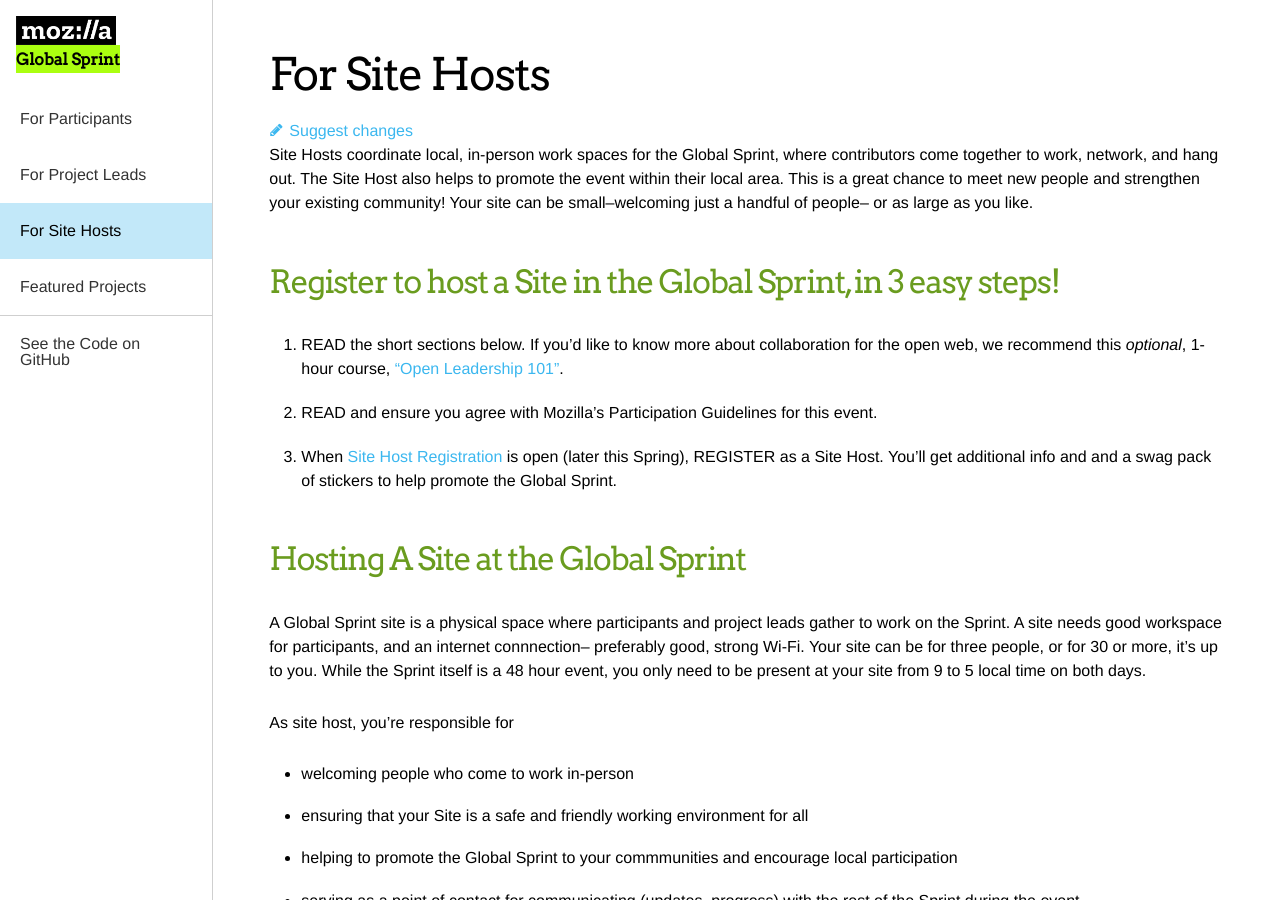
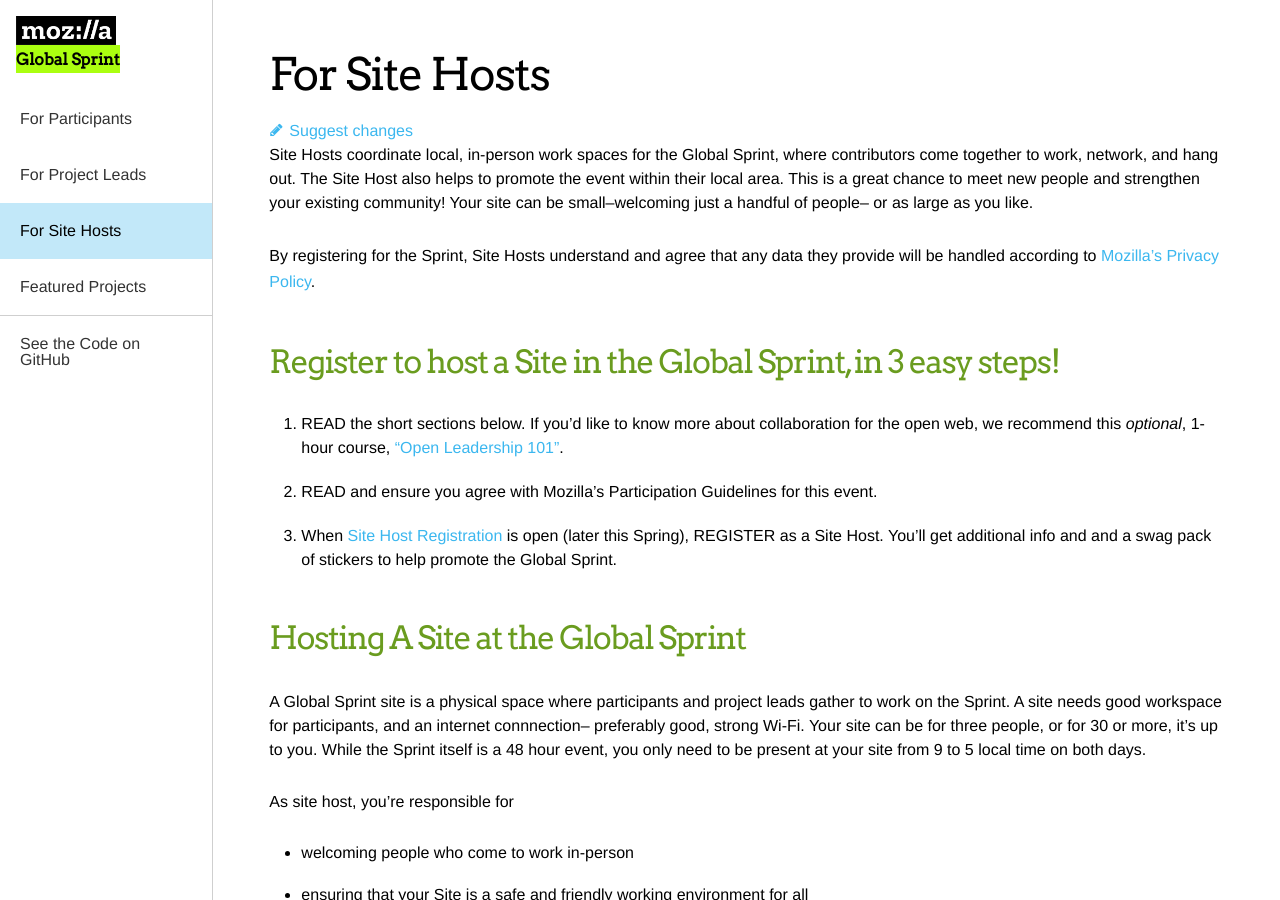
Before and after one commit to mozilla/global-sprint, a Jekyll site: the page built from _articles/site-hosts.md, in a window 1280 px wide and 900 px high. Built offline with Jekyll 4.4.1, drawn with Linux system fonts in a browser that asks for light colours; comment, search, counter and statistics services are not loaded; a style sheet for code colours, icons or effects is not loaded.

Commit message:
Update site-hosts.md

```diff
--- a/_articles/site-hosts.md
+++ b/_articles/site-hosts.md
@@ -4,6 +4,8 @@ title: For Site Hosts
 ---
 
 **Site Hosts coordinate local, in-person work spaces for the Global Sprint, where contributors come together to work, network, and hang out. The Site Host also helps to promote the event within their local area. This is a great chance to meet new people and strengthen your existing community! Your site can be small--welcoming just a handful of people-- or as large as you like.**
+
+By registering for the Sprint, Site Hosts understand and agree that any data they provide will be handled according to [Mozilla's Privacy Policy](https://www.mozilla.org/en-US/privacy/).
 
 ### Register to host a Site in the Global Sprint, in 3 easy steps!
 
```
